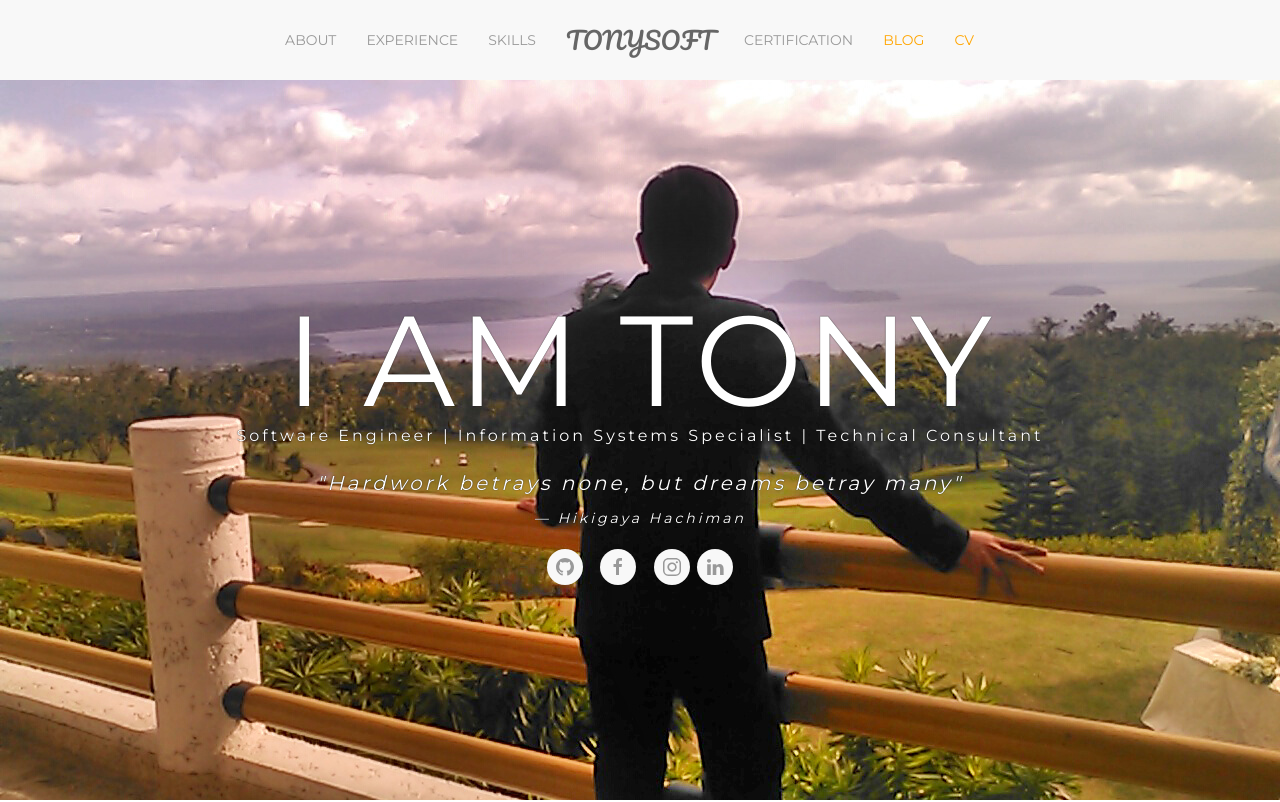
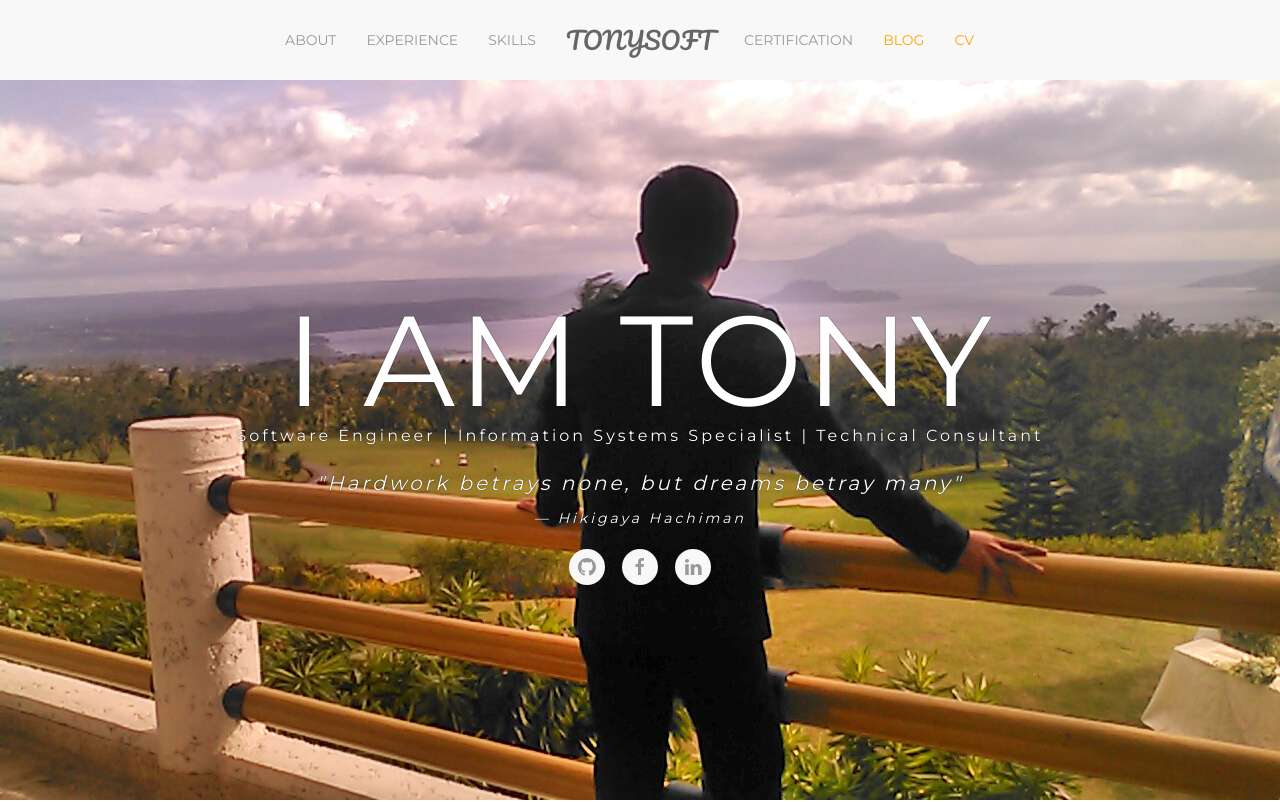
Before and after one commit to iamtonysoft/iamtonysoft.github.io, a website built with webpack: page index.html in a window 1280 px wide. Shown: the top 802 px of the page. Built offline with nearby package versions, Linux system fonts and the light colour scheme.

Commit message:
remove deadlink

```diff
--- a/index.html
+++ b/index.html
@@ -73,7 +73,6 @@
                             <div class="uk-inline">
                                 <a href="https://github.com/iamtonysoft" class="uk-icon-button uk-margin-small-right" uk-icon="icon: github"></a>
                                 <a href="https://www.facebook.com/iamtonysoft" class="uk-icon-button  uk-margin-small-right" uk-icon="icon: facebook"></a>
-                                <a href="https://www.instagram.com/tonysoft/" class="uk-icon-button" uk-icon="icon: instagram"></a>
                                 <a href="https://www.linkedin.com/in/iamtonysoft/" class="uk-icon-button" uk-icon="icon: linkedin"></a>
                             </div>
                         </div>
```
